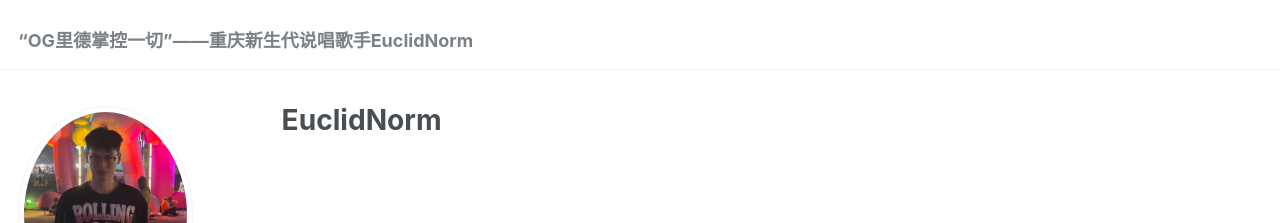
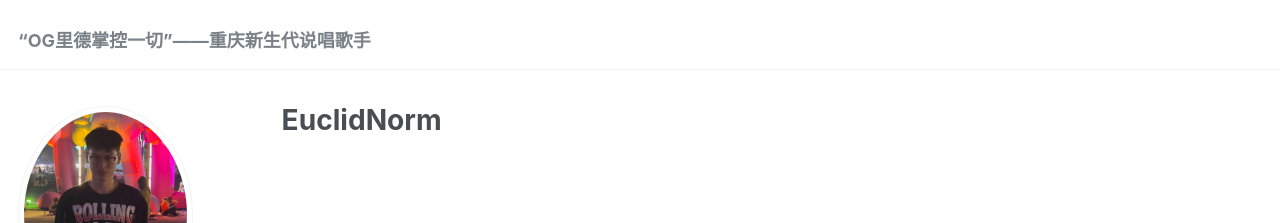
Before and after one commit to BSITA-CQ/BSITA-CQ.github.io, a Jekyll site: the page built from _pages/about.md, in a window 1280 px wide. Shown: the top 223 px of the page. Built offline with Jekyll 4.4.1, drawn with Linux system fonts in a browser that asks for light colours; some web fonts are replaced.

Commit message:
Update _config.yml

```diff
--- a/_config.yml
+++ b/_config.yml
@@ -7,7 +7,7 @@
 
 # Site Settings
 locale                   : "en-US"
-title                    : "“OG里德掌控一切”——重庆新生代说唱歌手EuclidNorm"
+title                    : "“OG里德掌控一切”——重庆新生代说唱歌手"
 title_separator          : "-"
 name                     : &name "Your Name"
 description              : &description "personal description"
```
